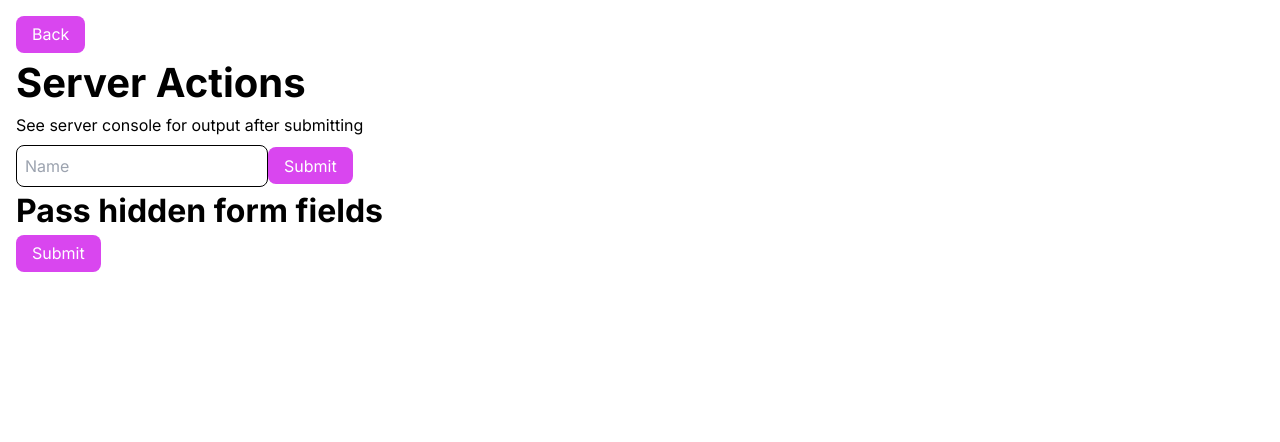
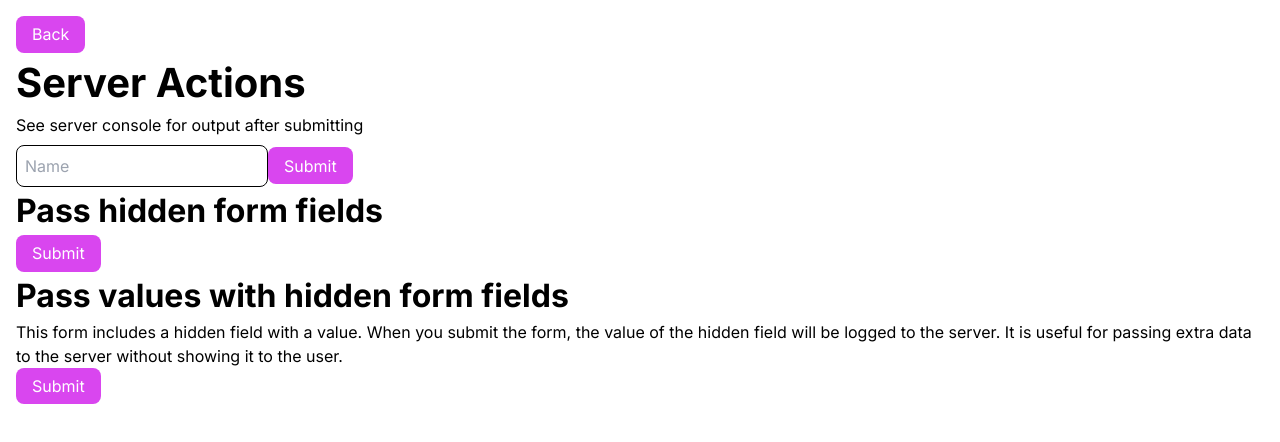
Before and after one commit to emanuelefavero/react-19, a Next.js app: page /server-actions in a window 1280 px wide. Shown: the top 442 px of the page. Built offline with nearby package versions, Linux system fonts and the light colour scheme.

Commit message:
add server-actions/PassValuesWithHiddenFormFields

```diff
--- a/app/actions.js
+++ b/app/actions.js
@@ -12,6 +12,11 @@ export async function logProductId(productId, formData) {
   console.log('Product ID:', productId)
 }
 
+export async function logHiddenFormFieldValue(formData) {
+  const hiddenField = formData.get('hiddenField')
+  console.log('Hidden field value:', hiddenField)
+}
+
 export async function fakeSlowAction(formData) {
   await new Promise((resolve) => setTimeout(resolve, 1000))
   console.log('Slow action done')
--- /dev/null
+++ b/app/server-actions/PassValuesWithHiddenFormFields.js
@@ -0,0 +1,21 @@
+import { logHiddenFormFieldValue } from '@/app/actions'
+
+export default function PassValuesWithHiddenFormFields() {
+  return (
+    <>
+      <h2>Pass values with hidden form fields</h2>
+
+      <p>
+        This form includes a hidden field with a value. When you submit the
+        form, the value of the hidden field will be logged to the server. It is
+        useful for passing extra data to the server without showing it to the
+        user.
+      </p>
+
+      <form action={logHiddenFormFieldValue}>
+        <input type='hidden' name='hiddenField' value='Ciao' />
+        <button type='submit'>Submit</button>
+      </form>
+    </>
+  )
+}
--- a/app/server-actions/page.js
+++ b/app/server-actions/page.js
@@ -2,6 +2,7 @@
 
 import { logUser } from '@/app/actions'
 import PassHiddenFormFields from './PassHiddenFormFields'
+import PassValuesWithHiddenFormFields from './PassValuesWithHiddenFormFields'
 
 export default function Page() {
   return (
@@ -16,6 +17,7 @@ export default function Page() {
       </form>
 
       <PassHiddenFormFields />
+      <PassValuesWithHiddenFormFields />
     </>
   )
 }
```
